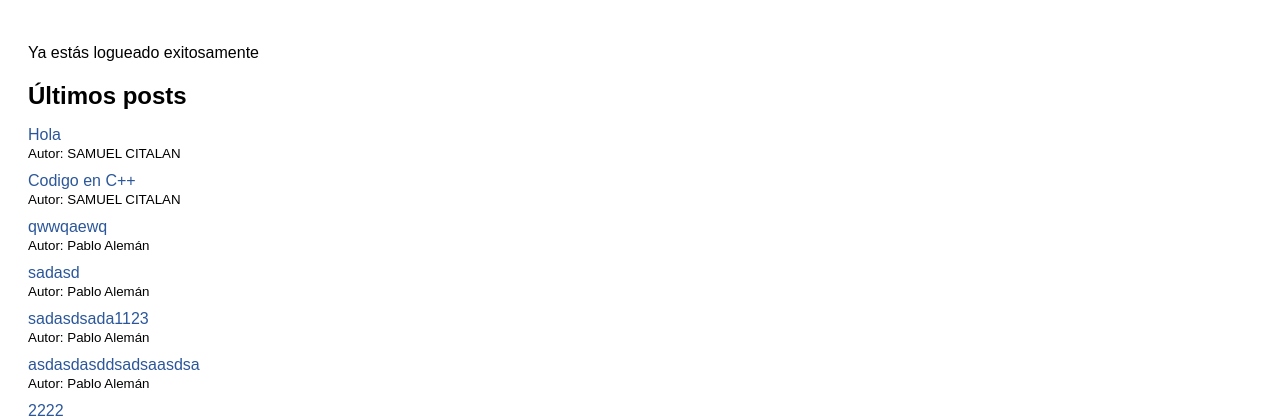
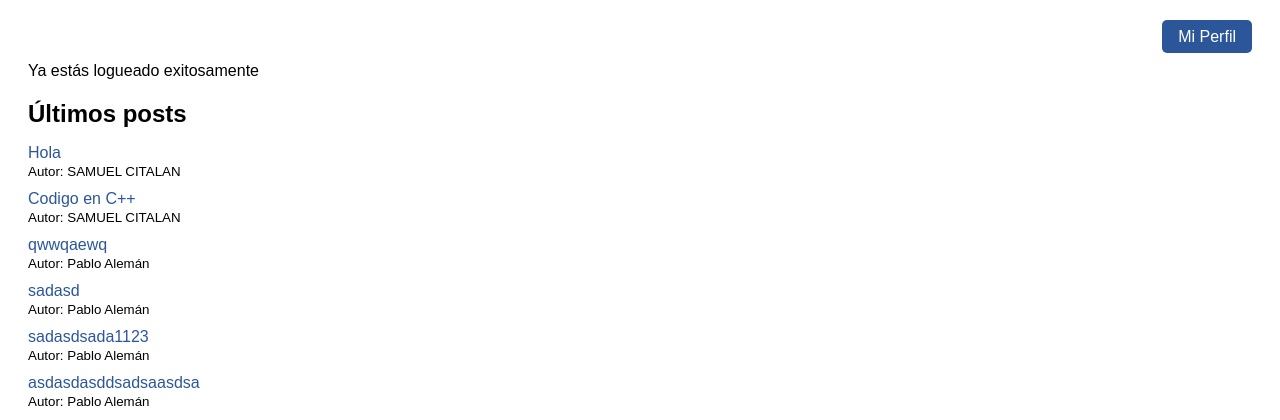
Before and after one commit to paleman2019222/prograwebfinal, a Django app: page /home/ in a window 1280 px wide. Shown: the top 420 px of the page. Run offline with Django 5.2, Linux system fonts and the light colour scheme; data comes from the database, SQL or seed files in the repository.

Commit message:
Boton de perfil ingreso

```diff
--- a/kodely/core/templates/home.html
+++ b/kodely/core/templates/home.html
@@ -12,6 +12,10 @@
   </style>
 </head>
 <body>
+  <div style="text-align: right;">
+  <a href="{% url 'perfil' %}" style="padding: 8px 16px; background-color: #2b579a; color: white; text-decoration: none; border-radius: 5px;">Mi Perfil</a>
+  </div>
+
   <p>Ya estás logueado exitosamente</p>
 
   <h2>Últimos posts</h2>
```
